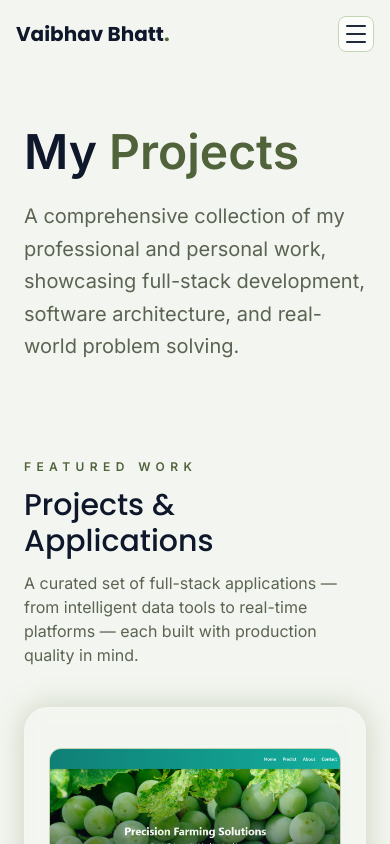
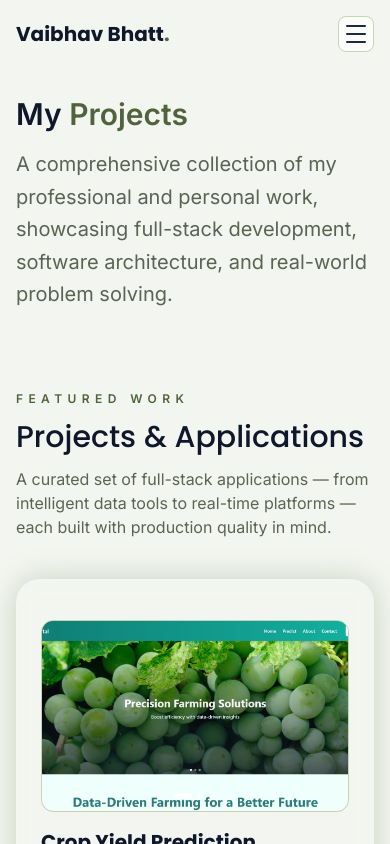
Before and after one commit to vaibhav1826/Online_Portfolio, a React (Vite) app: page /projects in a window 390 px wide. Shown: the top 844 px of the page. Built offline with nearby package versions, Linux system fonts and the light colour scheme.

Commit message:
update src/components/Pages/ProjectsPage.tsx

```diff
--- a/src/components/Pages/ProjectsPage.tsx
+++ b/src/components/Pages/ProjectsPage.tsx
@@ -7,9 +7,9 @@ const ProjectsPage = () => {
     }, [])
 
     return (
-        <main className="relative z-10 mx-auto flex max-w-7xl flex-col gap-16 px-6 py-32 sm:px-8 min-h-[80vh]">
+        <main className="relative z-10 mx-auto w-full overflow-hidden flex max-w-7xl flex-col gap-12 sm:gap-16 px-4 sm:px-6 pt-24 pb-12 sm:py-32 lg:px-8 min-h-[80vh]">
             <div className="mb-8">
-                <h1 className="text-5xl md:text-6xl font-bold text-slate-900 mb-6">
+                <h1 className="text-3xl sm:text-5xl md:text-6xl font-bold text-slate-900 mb-4">
                     My <span className="text-forest-600">Projects</span>
                 </h1>
                 <p className="text-xl text-forest-800/80 max-w-3xl leading-relaxed">
```
